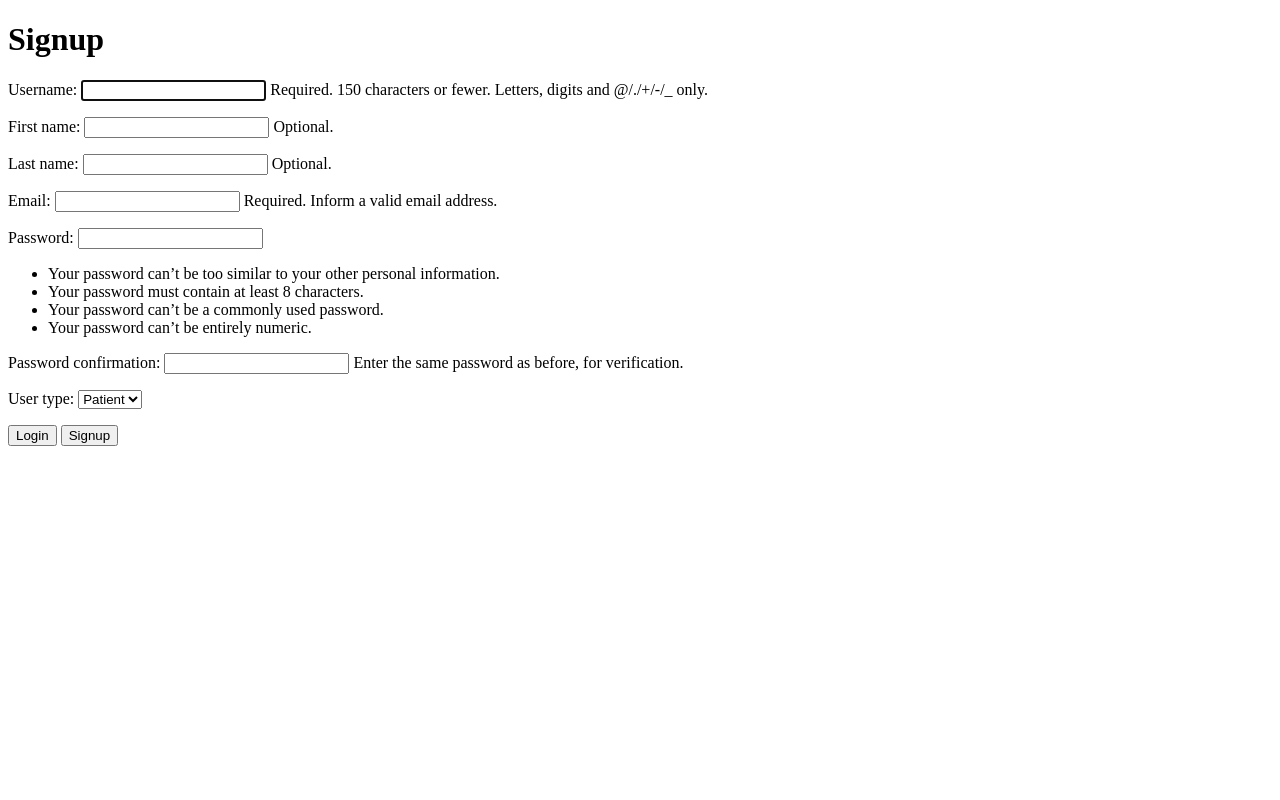
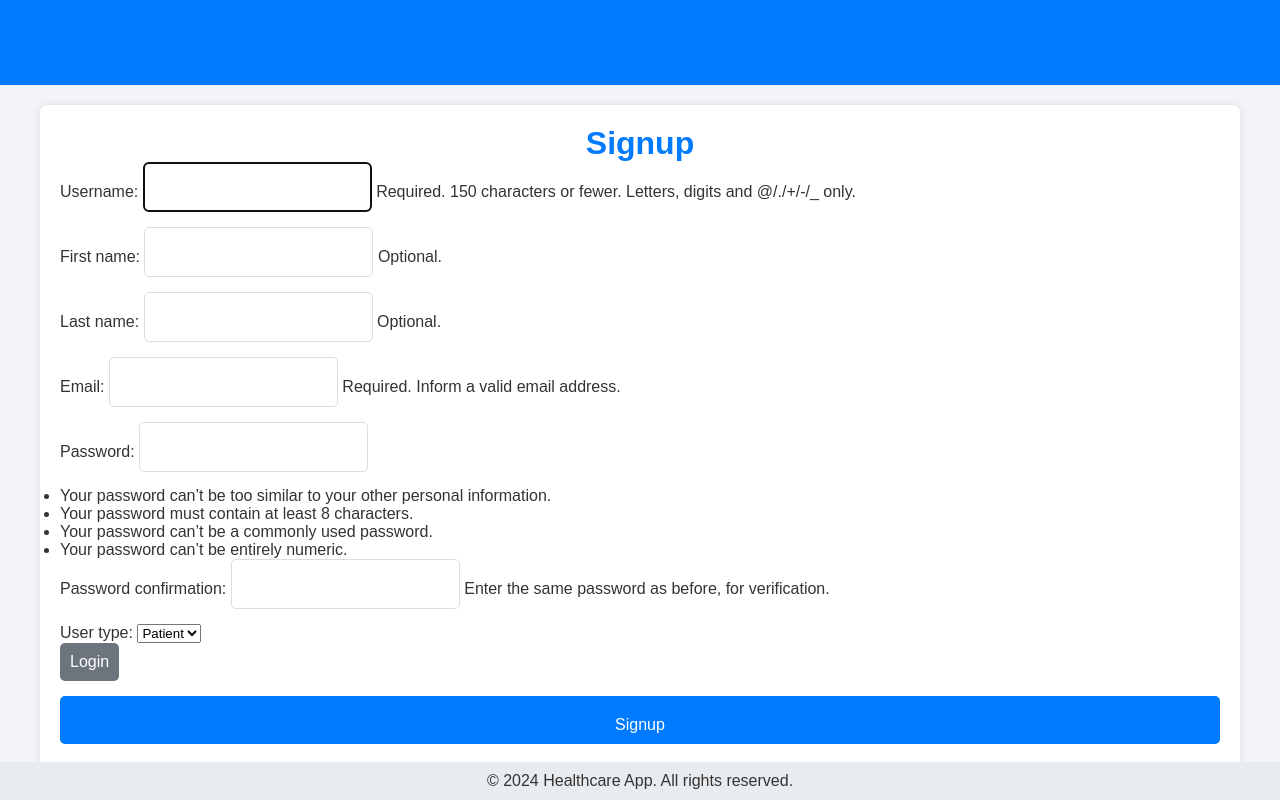
Before and after one commit to carpentrycoder/django-web, a Django app: page /signup/ in a window 1280 px wide. Run offline with Django 4.2, Linux system fonts and the light colour scheme.

Commit message:
css is added

```diff
--- a/example/templates/base.html
+++ b/example/templates/base.html
@@ -2,10 +2,125 @@
 <html>
 <head>
     <title>Healthcare App</title>
+    <style>
+        /* Basic Reset */
+        body, h1, h2, h3, p, ul, ol, li, header, main, footer {
+            margin: 0;
+            padding: 0;
+            box-sizing: border-box;
+        }
+
+        /* General Styles */
+        body {
+            font-family: Arial, sans-serif;
+            background-color: #f4f4f9; /* Light grey background */
+            color: #333; /* Darker text color for better readability */
+        }
+
+        /* Header Styles */
+        header {
+            background-color: #007bff; /* Blue background for header */
+            color: #fff; /* White text color */
+            padding: 20px;
+            text-align: center;
+        }
+
+        header h1 {
+            margin: 0;
+            font-size: 2.5em;
+        }
+
+        /* Main Content Styles */
+        main {
+            padding: 20px;
+            max-width: 1200px;
+            margin: 20px auto; /* Center align main content */
+            background-color: #fff; /* White background for main content */
+            box-shadow: 0 0 10px rgba(0, 0, 0, 0.1); /* Light shadow for depth */
+            border-radius: 8px; /* Rounded corners */
+        }
+
+        /* Footer Styles */
+        footer {
+            background-color: #e9ecef; /* Light grey background for footer */
+            color: #333; /* Darker text color */
+            text-align: center;
+            padding: 10px;
+            position: fixed;
+            width: 100%;
+            bottom: 0;
+        }
+
+        footer p {
+            margin: 0;
+            font-size: 1em;
+        }
+
+         /* Style the form elements */
+         form {
+            display: flex;
+            flex-direction: column;
+        }
+
+        h1 {
+            text-align: center;
+            color: #007bff; /* Blue color for headers */
+        }
+
+        form input, form button {
+            margin-bottom: 15px;
+            padding: 10px;
+            font-size: 16px;
+            border-radius: 5px; /* Rounded corners for input fields */
+            border: 1px solid #ddd;
+            padding-top: 20px;
+        }
+
+        form button {
+            background-color: #007bff; /* Blue background for buttons */
+            color: white;
+            border: none;
+            cursor: pointer;
+            transition: background-color 0.3s ease;
+        }
+
+        form button:hover {
+            background-color: #0056b3; /* Darker blue on hover */
+        }
+
+        a button {
+            margin-bottom: 15px;
+            padding: 10px;
+            font-size: 16px;
+            border-radius: 5px;
+            border: none;
+            background-color: #6c757d; /* Grey background for the login button */
+            color: white;
+            cursor: pointer;
+            text-decoration: none;
+            transition: background-color 0.3s ease;
+        }
+
+        a button:hover {
+            background-color: #5a6268; /* Darker grey on hover */
+        }
+
+        /* Add spacing between form elements */
+        .form-group {
+            margin-bottom: 15px;
+        }
+
+        .form-control {
+            width: 100%;
+            padding: 10px;
+            font-size: 16px;
+        }
+
+    </style>
 </head>
 <body>
     <header>
-        <!-- Header content -->
+        <h1>Healthcare App</h1>
     </header>
     <main>
         {% block content %}
@@ -13,7 +128,7 @@
         {% endblock %}
     </main>
     <footer>
-        <!-- Footer content -->
+        <p>&copy; 2024 Healthcare App. All rights reserved.</p>
     </footer>
 </body>
 </html>
--- a/example/templates/signup.html
+++ b/example/templates/signup.html
@@ -9,4 +9,4 @@
     <button type="submit">Signup</button>
 
   </form>
-{% endblock %}
+{% endblock %}i
```
Also changed, not shown: example/templates/index.html (+5 -7 lines).
